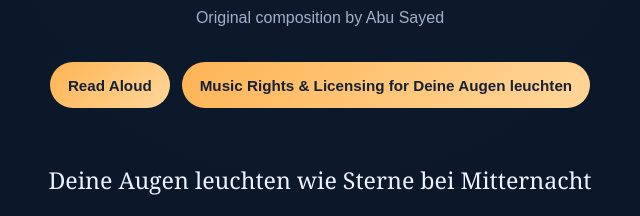
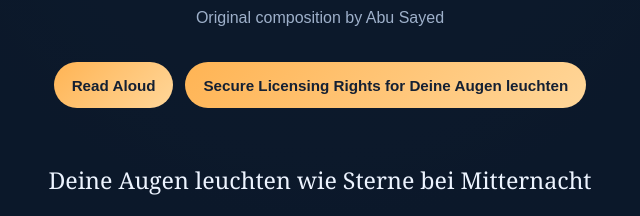
Before and after one commit to ImAbuSayed/deine-augen-leuchten, a plain HTML site: page index.html in a window 1280 px wide. Shown: the part 194-410 px from the top of the page, 320-960 px from the left. Drawn offline with Linux system fonts and the light colour scheme.

Commit message:
feat: update song assets v1 with signed GPG commit [verified]

```diff
--- a/index.html
+++ b/index.html
@@ -537,7 +537,7 @@
 
         <div class="controls">
             <button class="btn-speak" id="speakBtn" title="Read the lyrics aloud"><span id="speakText">Read Aloud</span></button>
-            <a href="https://music.abusayed.com.bd/Licensing/?https://imabusayed.github.io/deine-augen-leuchten/" class="btn-license" title="Get licensing for this song" target="_blank">Music Rights & Licensing for Deine Augen leuchten</a>
+            <a href="https://music.abusayed.com.bd/Licensing/?https://imabusayed.github.io/deine-augen-leuchten/" class="btn-license" title="Get licensing for this song" target="_blank">Secure Licensing Rights for Deine Augen leuchten</a>
 
         </div>
         <br>
```
Also changed, not shown: llms.txt, manifest.json, 1 other file.
